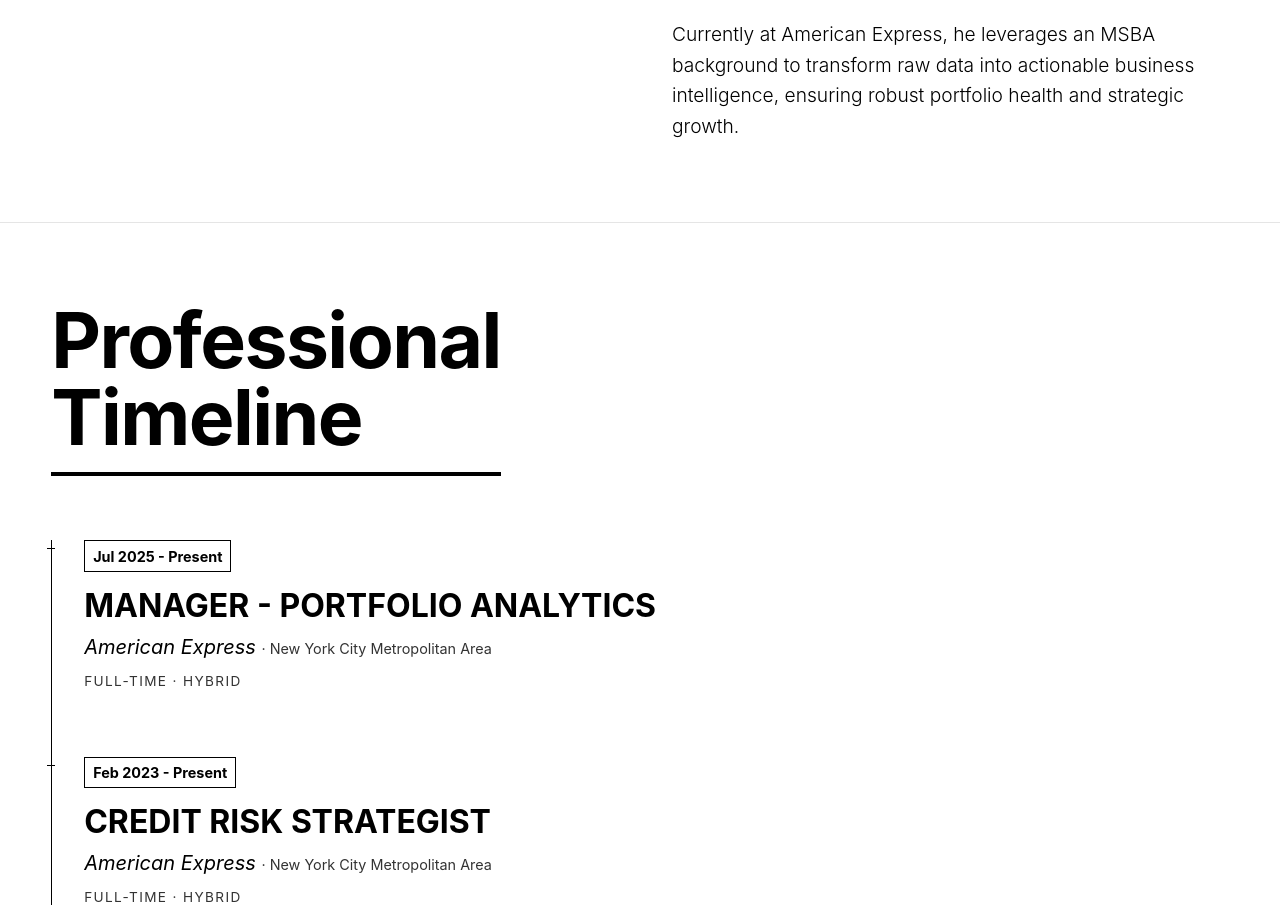
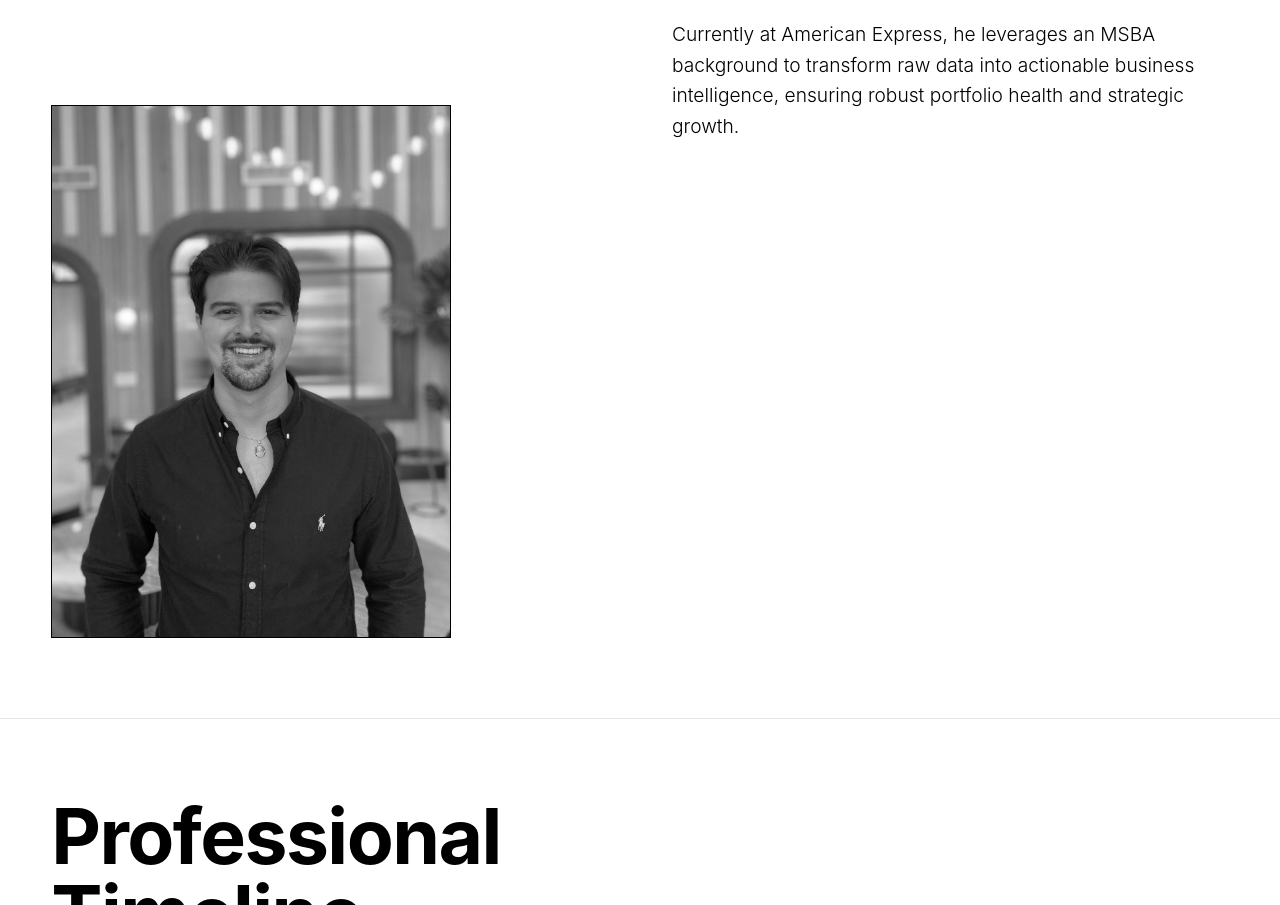
Before and after one commit to alediez2048/cesar-diez-website, a React (Vite) app: page / in a window 1280 px wide. Shown: the part 1052-1957 px from the top of the page. Built offline with nearby package versions, Linux system fonts and the light colour scheme.

Commit message:
Add profile picture to About section with MoMA styling

```diff
--- a/src/components/About.jsx
+++ b/src/components/About.jsx
@@ -1,5 +1,6 @@
 import React from 'react';
 import '../styles/components/About.css';
+import profileImage from '../assets/cesar-profile.jpeg';
 
 const About = () => {
   return (
@@ -9,6 +10,11 @@
           <div className="about-label-column">
             <span className="type-museum-label">Curator's Note</span>
             <h2 className="type-gallery-header" style={{border: 'none', padding: 0}}>The<br />Profile</h2>
+
+            <div className="profile-image-container">
+              <img src={profileImage} alt="Cesar Diez" className="profile-image" />
+              <span className="profile-caption">Cesar Diez, 2025</span>
+            </div>
           </div>
 
           <div className="curator-note-container">
--- a/src/styles/components/About.css
+++ b/src/styles/components/About.css
@@ -20,3 +20,37 @@
   padding-top: 2rem;
   border-top: 4px solid var(--text-color);
 }
+
+/* Profile Image Styling */
+.profile-image-container {
+  margin-top: 2rem;
+  position: relative;
+  width: 100%;
+  max-width: 400px; /* Limit size */
+  aspect-ratio: 3/4;
+  overflow: hidden;
+  border: 1px solid var(--text-color);
+}
+
+.profile-image {
+  width: 100%;
+  height: 100%;
+  object-fit: cover;
+  filter: grayscale(100%);
+  transition: filter 0.5s ease, transform 0.5s ease;
+}
+
+.profile-image-container:hover .profile-image {
+  filter: grayscale(0%);
+  transform: scale(1.02);
+}
+
+.profile-caption {
+  font-family: var(--font-primary);
+  font-size: 0.75rem;
+  text-transform: uppercase;
+  letter-spacing: 0.1em;
+  margin-top: 0.5rem;
+  display: block;
+  opacity: 0.7;
+}
```
Also changed, not shown: app.json (added, +15 -0 lines), eas.json (added, +21 -0 lines), src/assets/cesar-profile.jpeg (added), src/styles/components/Navigation.css (line endings or trailing spaces), 1 other file (tests, documents, lock files or other folders).
